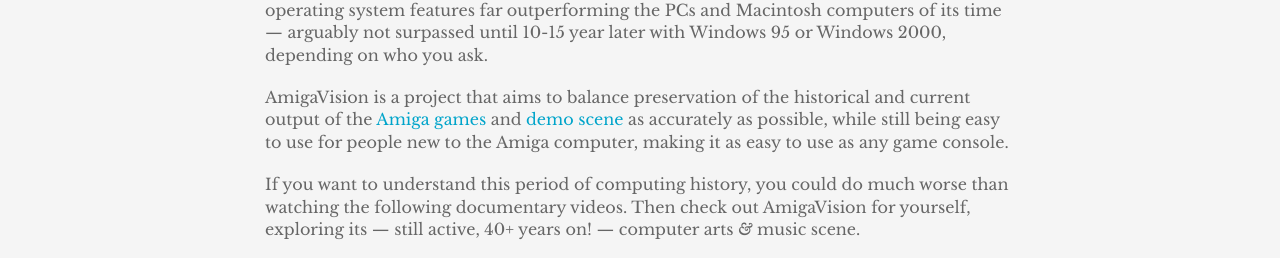
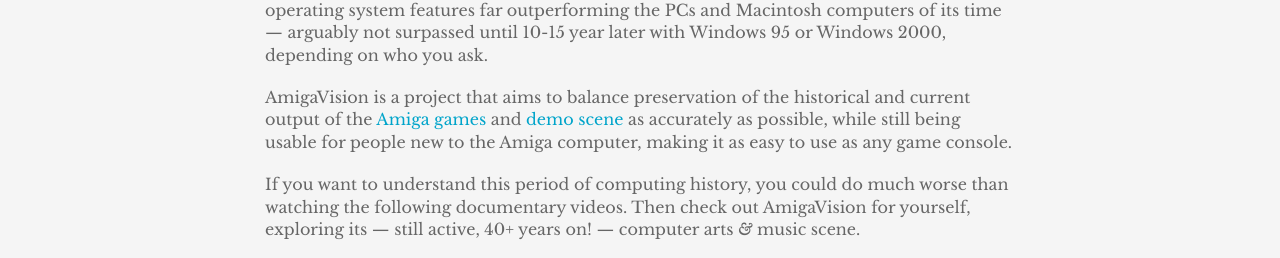
Before and after one commit to amigavision/amigavision.github.io, a Jekyll site: the page built from context.md, in a window 1280 px wide. Shown: the part 286-544 px from the top of the page. Built offline with Jekyll 4.4.1, drawn with Linux system fonts in a browser that asks for light colours; grey boxes are pictures that could not be loaded.

Commit message:
Copy improvements

```diff
--- a/context.md
+++ b/context.md
@@ -4,7 +4,7 @@
 
 The Amiga was a computer platform launched in 1985. It had audio/video capabilities *&* operating system features far outperforming the PCs and Macintosh computers of its time — arguably not surpassed until 10-15 year later with Windows 95 or Windows 2000, depending on who you ask.
 
-AmigaVision is a project that aims to balance preservation of the historical and current output of the [Amiga games] and [demo scene] as accurately as possible, while still being easy to use for people new to the Amiga computer, making it as easy to use as any game console.
+AmigaVision is a project that aims to balance preservation of the historical and current output of the [Amiga games] and [demo scene] as accurately as possible, while still being usable for people new to the Amiga computer, making it as easy to use as any game console.
 
 If you want to understand this period of computing history, you could do much worse than watching the following documentary videos. Then check out AmigaVision for yourself, exploring its — still active, 40+ years on! — computer arts *&* music scene.
 
```
Also changed, not shown: docs.md (+1 -1 lines).
